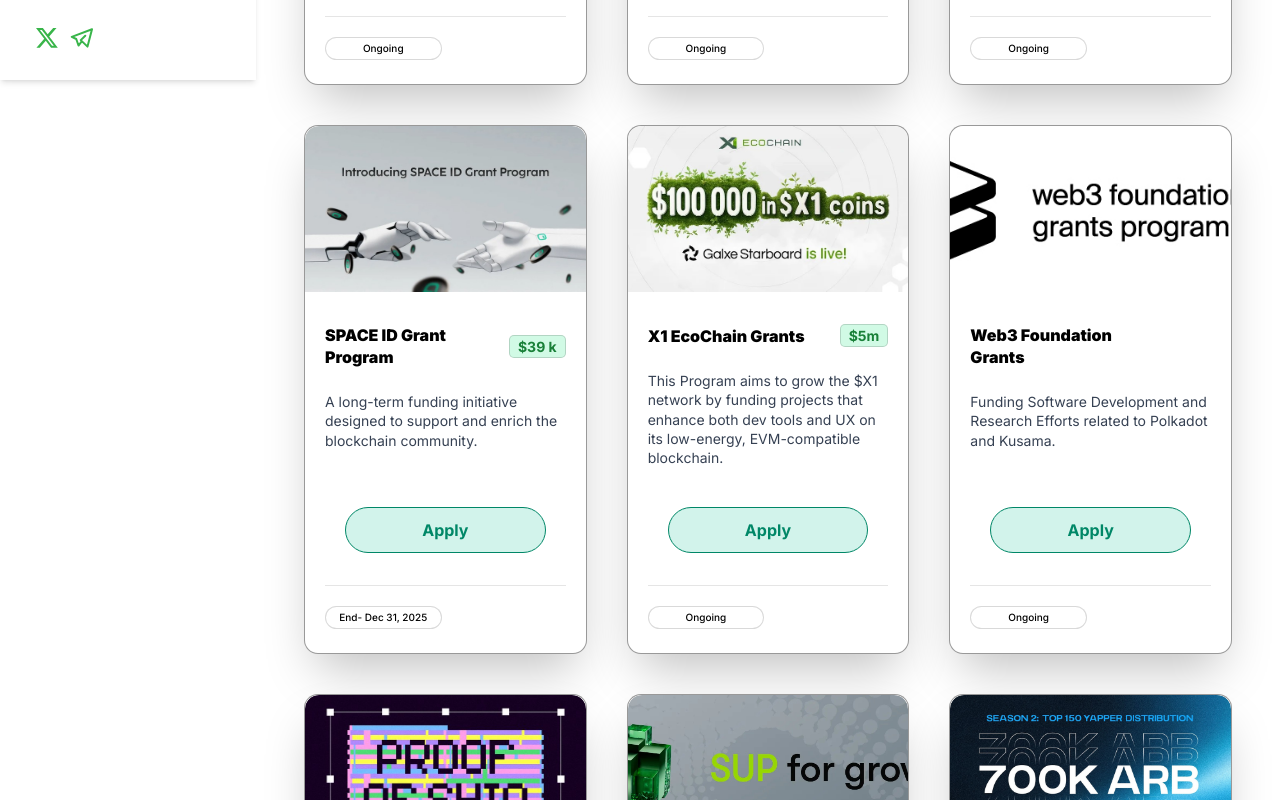
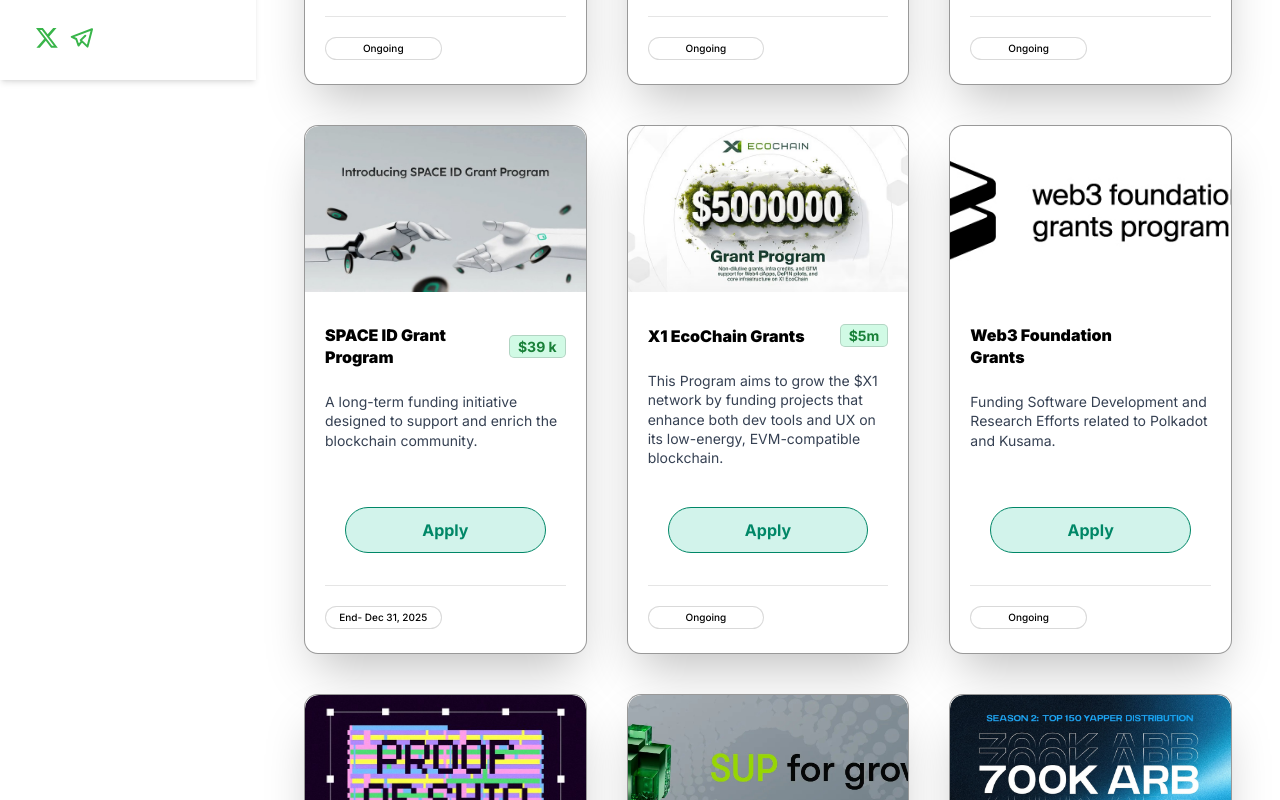
Before and after one commit to LighthouseL2/Clearfund, a Next.js app: page /grants in a window 1280 px wide. Shown: the part 720-1520 px from the top of the page. Built offline with nearby package versions, Linux system fonts and the light colour scheme; no server answers; a web font is replaced by a local one.

Commit message:
edited grants and updated landing page

```diff
--- a/src/app/grants/page.js
+++ b/src/app/grants/page.js
@@ -95,7 +95,7 @@ function DashboardLayout({ children }) {
       link : "https://docs.space.id/domain-and-payment-id/domain-programs/space-id-grant-program",
     },
     {
-      image: "/grant-round-images/ecochain.jpg",
+      image: "/grant-round-images/xeco.jpg",
       title: "X1 EcoChain Grants",
       desc: `This Program aims to grow the $X1 network by funding projects that enhance both dev tools and UX on its low-energy, EVM-compatible blockchain.`,
       amount: "$5m",
@@ -361,8 +361,8 @@ function DashboardLayout({ children }) {
       title: "Thrive Boba",
       desc: `Grant for innovators building new projects natively on Boba. Supports early-stage teams developing real-world applications.`,
       amount: "1m Boba",
-      date: "End- Dec 31, 2025",
-      deadline: "Dec 31, 2025",
+      date: "End- Sep 12, 2025",
+      deadline: "Sep 12, 2025",
       label: "Apply",
       link: "https://app.thrive.xyz/programs/23"
     },
@@ -381,8 +381,8 @@ function DashboardLayout({ children }) {
       title: "Thrive Boba",
       desc: `For existing projects from other ecosystems looking to deploy or expand on Boba. This track supports teams ready to scale.`,
       amount: "1m Boba",
-      date: "End-Dec 31, 2025",
-      deadline: "Dec 31, 2025",
+      date: "End- Sep 12, 2025",
+      deadline: "Sep 12, 2025",
       label: "Apply",
       link: "https://app.thrive.xyz/programs/2"
     },
--- a/src/components/faq.jsx
+++ b/src/components/faq.jsx
@@ -59,7 +59,7 @@ const FaqSection = () => {
     <div className="bg-black px-[5%] pb-[10rem] text-white pt-[7rem] mb-10 lg:mb-0">
         <h1 className="text-[75px] mb-20 font-black">FAQs</h1>
         {questionsData.map((faq, index) => (
-            <div key={index} className="h-[105px] justify-center flex flex-col border-t border-b">
+            <div key={index} className="h-fit py-8 md:py-0 md:h-[105px] justify-center flex flex-col border-t border-b">
                 <button
                     onClick={() => toggleFAQ(index)}
                     className="w-full flex justify-between items-center text-left focus:outline-none"
--- a/src/components/hero.jsx
+++ b/src/components/hero.jsx
@@ -23,7 +23,7 @@ const HeroSection = ({setModalOpen}) => {
         </h1>
         <p className="text-[18px] md:text-[20px] lg:w-[60.8rem] mb-14 font-semibold font-sans">
             ClearFund Connect builders to funding opportunities
-             <br className='hidden lg:block'/>that drive innovation and growth.
+             <br className='hidden lg:block'/> that drive innovation and growth.
         </p>
 
 
```
Also changed, not shown: public/grant-round-images/xeco.jpg (added).
